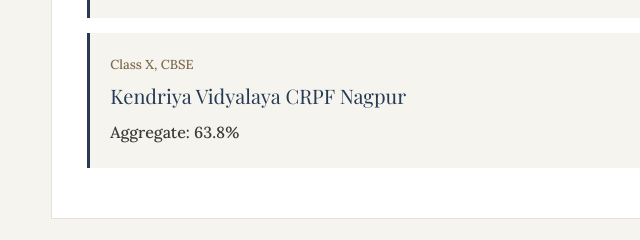
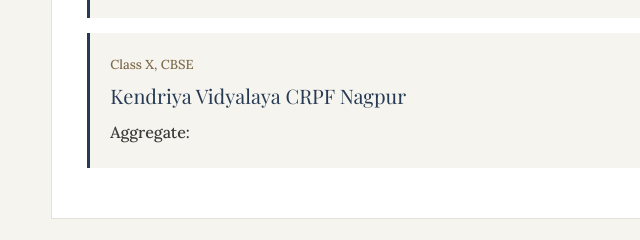
Before and after one commit to DhairyaArya/Resume, a plain HTML site: page index.html in a window 1280 px wide. Shown: the part 1640-1880 px from the top of the page, 0-640 px from the left. Drawn offline with nearby package versions, Linux system fonts and the light colour scheme; a web font is replaced by a local one.

Commit message:
Update index.html

```diff
--- a/index.html
+++ b/index.html
@@ -108,7 +108,7 @@
         <div class="education-entry">
             <p class="entry-date">Class X, CBSE</p>
             <h3>Kendriya Vidyalaya CRPF Nagpur</h3>
-            <p>Aggregate: 63.8%</p>
+            <p>Aggregate:</p>
         </div>
     </section>
 
```
